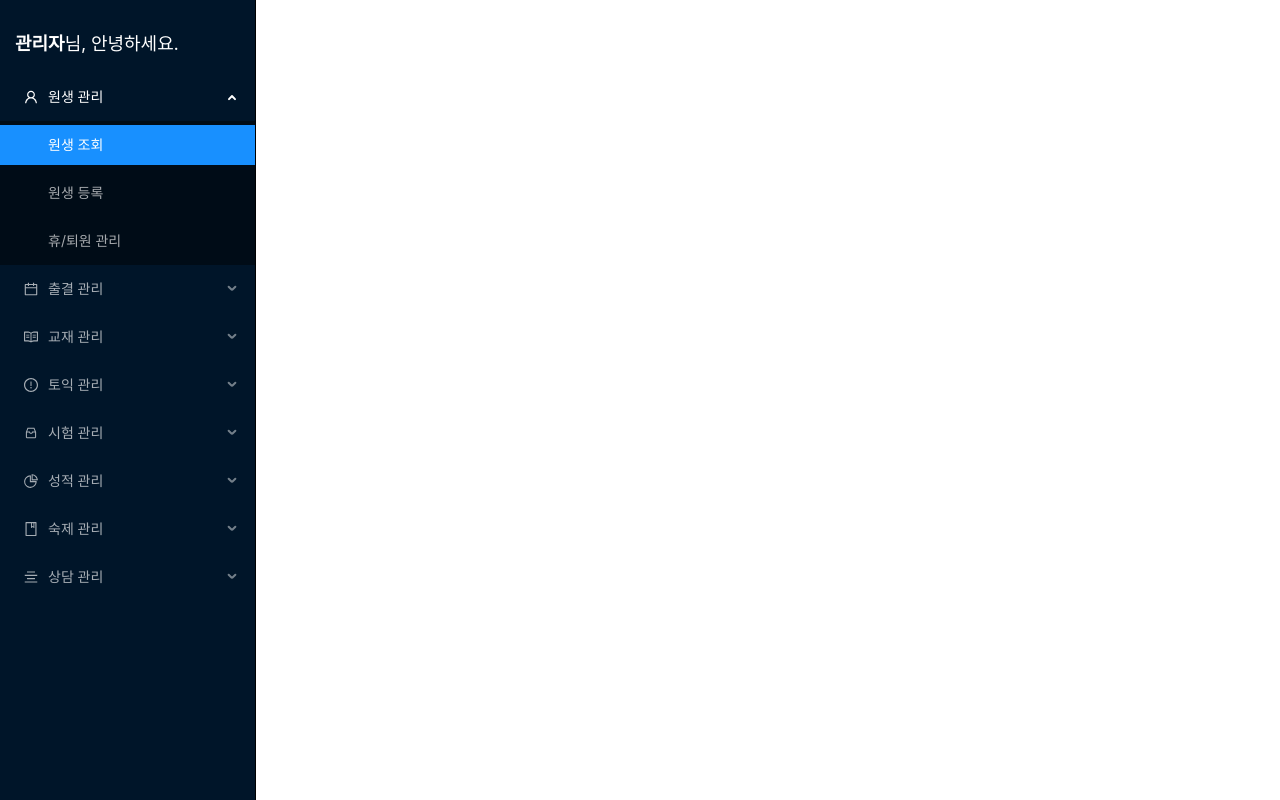
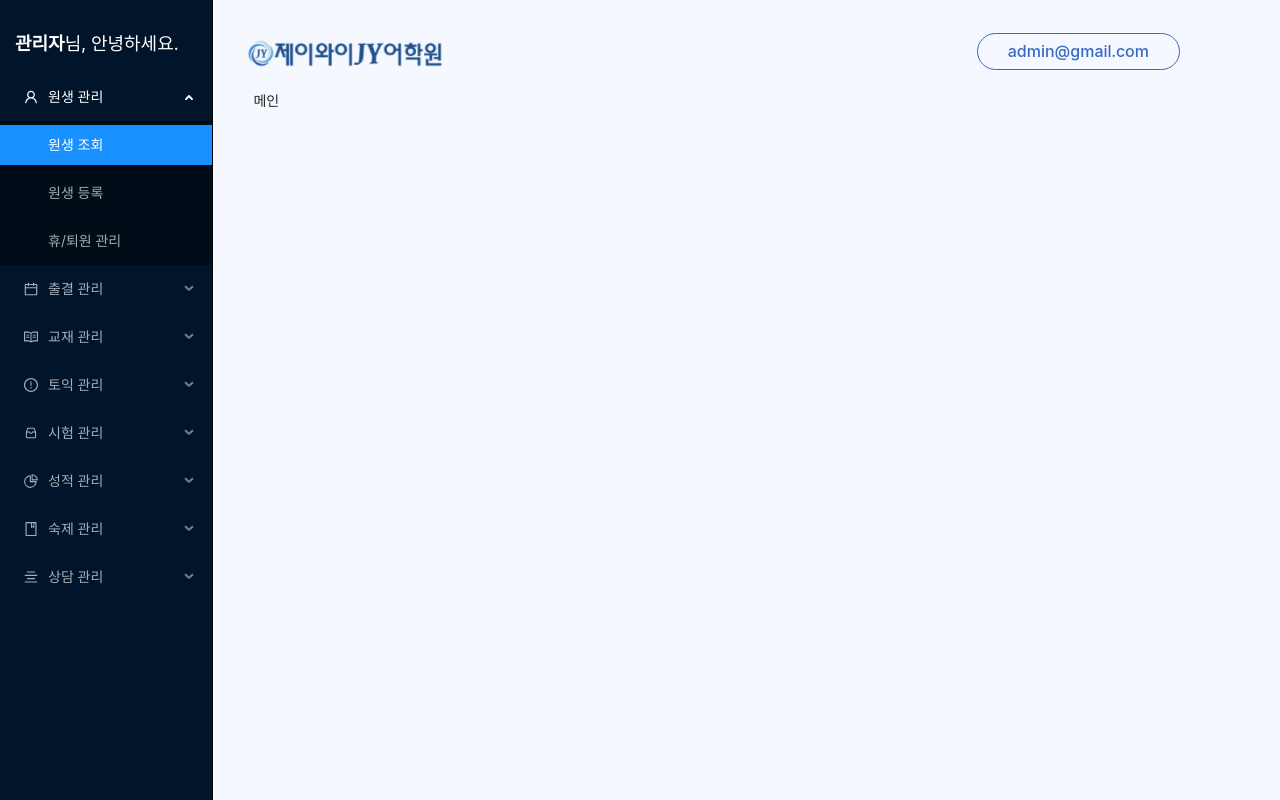
Before and after one commit to ahnseunghwan/jymock, a React (Create React App) app: page / in a window 1280 px wide. Built offline with nearby package versions, Linux system fonts and the light colour scheme.

Commit message:
Feat : UserInfoContainer 추가

```diff
--- a/public/index.html
+++ b/public/index.html
@@ -5,14 +5,13 @@
     <link rel="icon" href="%PUBLIC_URL%/favicon.ico" />
     <meta name="viewport" content="width=device-width, initial-scale=1" />
     <meta name="theme-color" content="#000000" />
-    <meta
-      name="description"
-      content="JY어학원"
-    />
+    <meta name="description" content="JY어학원" />
     <link rel="manifest" href="%PUBLIC_URL%/manifest.json" />
     <title>JY어학원</title>
   </head>
-  <body style="padding: 0 !important; margin: 0 !important;" >
+  <body
+    style="padding: 0 !important; margin: 0 !important; background: #f5f9ff"
+  >
     <div id="root"></div>
   </body>
 </html>
--- a/src/global.d.ts
+++ b/src/global.d.ts
@@ -1 +1,2 @@
 declare module '*.pdf';
+declare module '*.png';
--- a/src/index.tsx
+++ b/src/index.tsx
@@ -6,18 +6,46 @@ import ToeicExam from 'pages/Exam/Toeic';
 import { store } from 'features';
 import { Provider } from 'react-redux';
 import 'antd/dist/antd.css';
+import MenuContainer from 'systems/MenuContainer';
+import styled from 'styled-components';
+import UserInfoContainer from 'systems/UserInfoContainer';
 
 const root = ReactDOM.createRoot(
   document.getElementById('root') as HTMLElement
 );
 
+const Container = styled.div`
+  width: 100%;
+  display: flex;
+`;
+
+const ContentContainer = styled.div`
+  width: 100%;
+  display: flex;
+  flex-direction: column;
+`;
+
+const ContentRouterContainer = styled.div`
+  padding-top: 20px;
+  padding-left: 40px;
+  box-sizing: border-box;
+`;
+
 root.render(
   <Provider store={store}>
+    <Container>
+      <MenuContainer />
+      <ContentContainer>
+        <UserInfoContainer />
+        <ContentRouterContainer>
           <BrowserRouter>
             <Routes>
               <Route path='/' element={<Main />} />
               <Route path='/exam/toeic' element={<ToeicExam />} />
             </Routes>
           </BrowserRouter>
+        </ContentRouterContainer>
+      </ContentContainer>
+    </Container>
   </Provider>
 );
--- a/src/pages/Main/index.tsx
+++ b/src/pages/Main/index.tsx
@@ -3,11 +3,7 @@ import MenuContainer from 'systems/MenuContainer';
 import { Root } from './styled';
 
 const Main = () => {
-  return (
-    <Root>
-      <MenuContainer />
-    </Root>
-  );
+  return <Root>메인</Root>;
 };
 
 export default Main;
--- /dev/null
+++ b/src/systems/UserInfoContainer/index.tsx
@@ -0,0 +1,17 @@
+import React from 'react';
+import { LogoImg, Root, UserInfoTypoWrapper, UserInfoTypo } from './styled';
+import logo from 'assets/images/logo.png';
+import { Typography } from 'antd';
+
+const UserInfoContainer = () => {
+  return (
+    <Root>
+      <LogoImg src={logo} />
+      <UserInfoTypoWrapper>
+        <UserInfoTypo>admin@gmail.com</UserInfoTypo>
+      </UserInfoTypoWrapper>
+    </Root>
+  );
+};
+
+export default UserInfoContainer;
--- /dev/null
+++ b/src/systems/UserInfoContainer/styled.ts
@@ -0,0 +1,32 @@
+import { Typography } from 'antd';
+import styled from 'styled-components';
+
+export const Root = styled.div`
+  width: 100%;
+  height: 50px;
+  display: flex;
+  justify-content: space-between;
+  align-items: flex-end;
+  padding-left: 32px;
+  padding-right: 100px;
+  box-sizing: border-box;
+  margin-top: 20px;
+`;
+
+export const LogoImg = styled.img`
+  width: 200px;
+`;
+
+export const UserInfoTypoWrapper = styled.div`
+  padding: 5px 30px;
+  border: 1px #3669c4 solid;
+  border-radius: 30px;
+`;
+
+export const UserInfoTypo = styled(Typography)`
+  &&& {
+    font-size: 16px;
+    font-weight: 500;
+    color: #3669c4;
+  }
+`;
```
Lines whose indentation alone changed are shown as unchanged.
